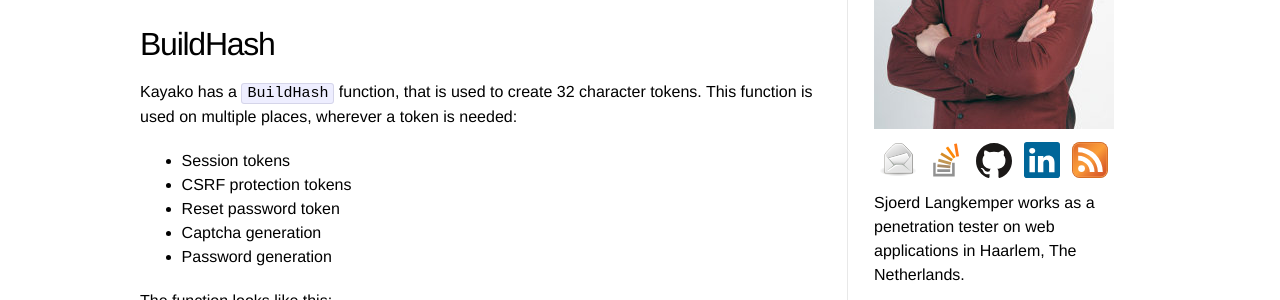
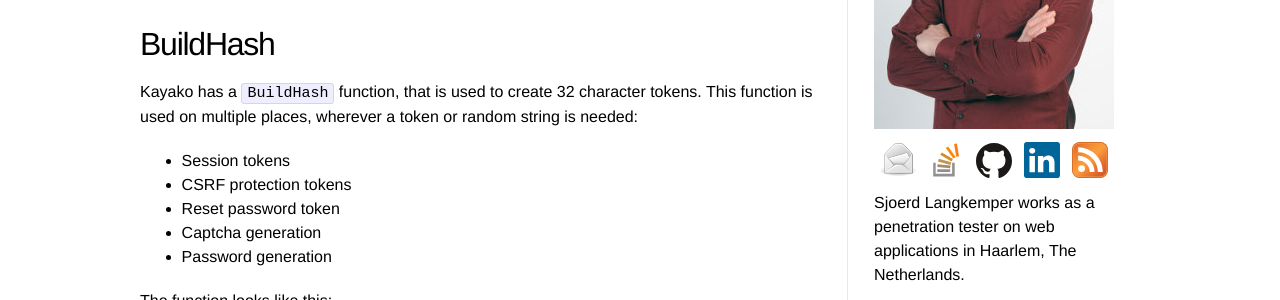
Before and after one commit to Sjord/Sjord.github.io, a Jekyll site: the page built from _posts/2016-06-22-insecure-tokens-in-kayako.md, in a window 1280 px wide and 900 px high. Shown: the part 386-686 px from the top of the window. Built offline with Jekyll 4.4.1, drawn with Linux system fonts in a browser that asks for light colours.

Commit message:
Random string

```diff
--- a/_posts/2016-06-22-insecure-tokens-in-kayako.md
+++ b/_posts/2016-06-22-insecure-tokens-in-kayako.md
@@ -9,7 +9,7 @@
 
 ## BuildHash
 
-Kayako has a `BuildHash` function, that is used to create 32 character tokens. This function is used on multiple places, wherever a token is needed:
+Kayako has a `BuildHash` function, that is used to create 32 character tokens. This function is used on multiple places, wherever a token or random string is needed:
 
 * Session tokens
 * CSRF protection tokens
```
